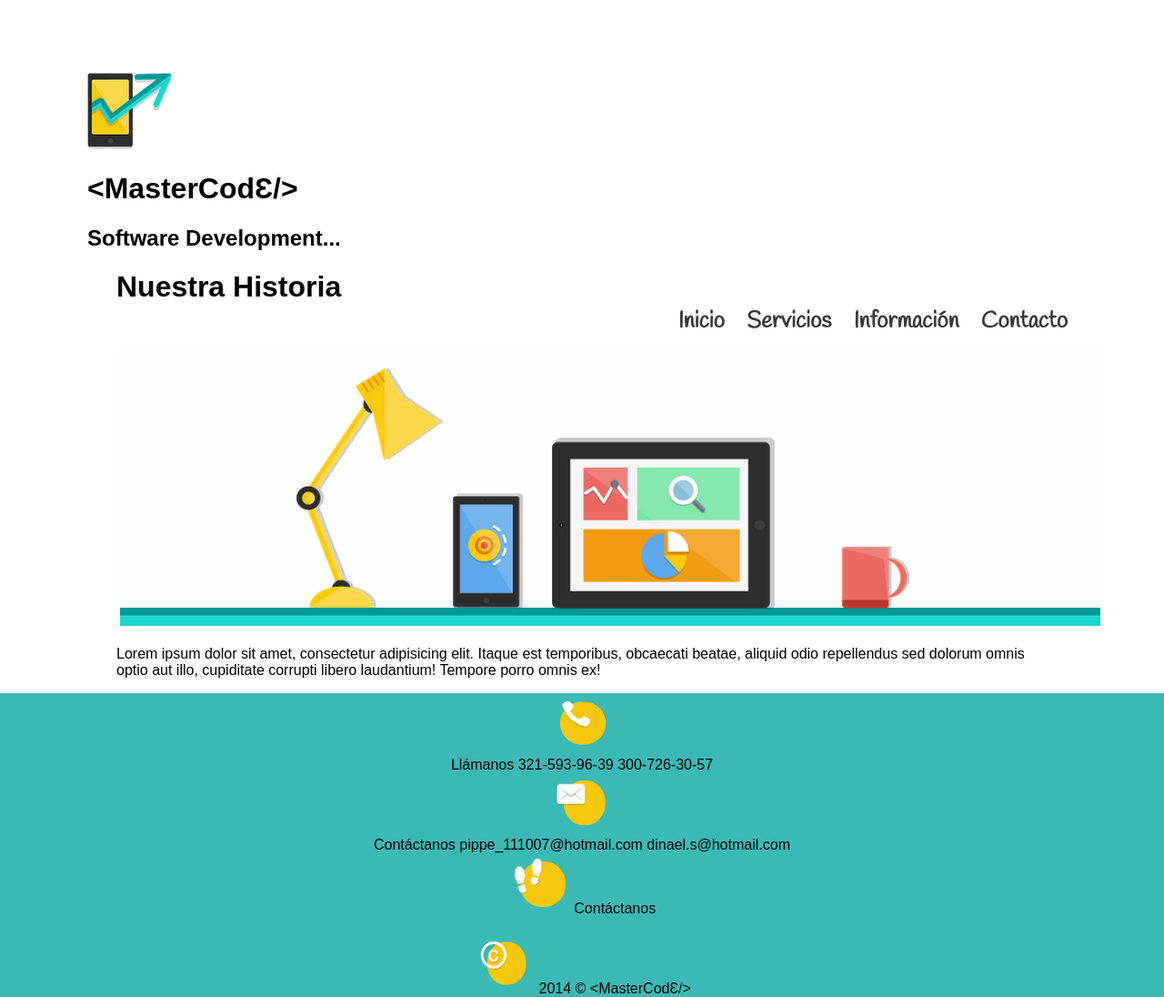
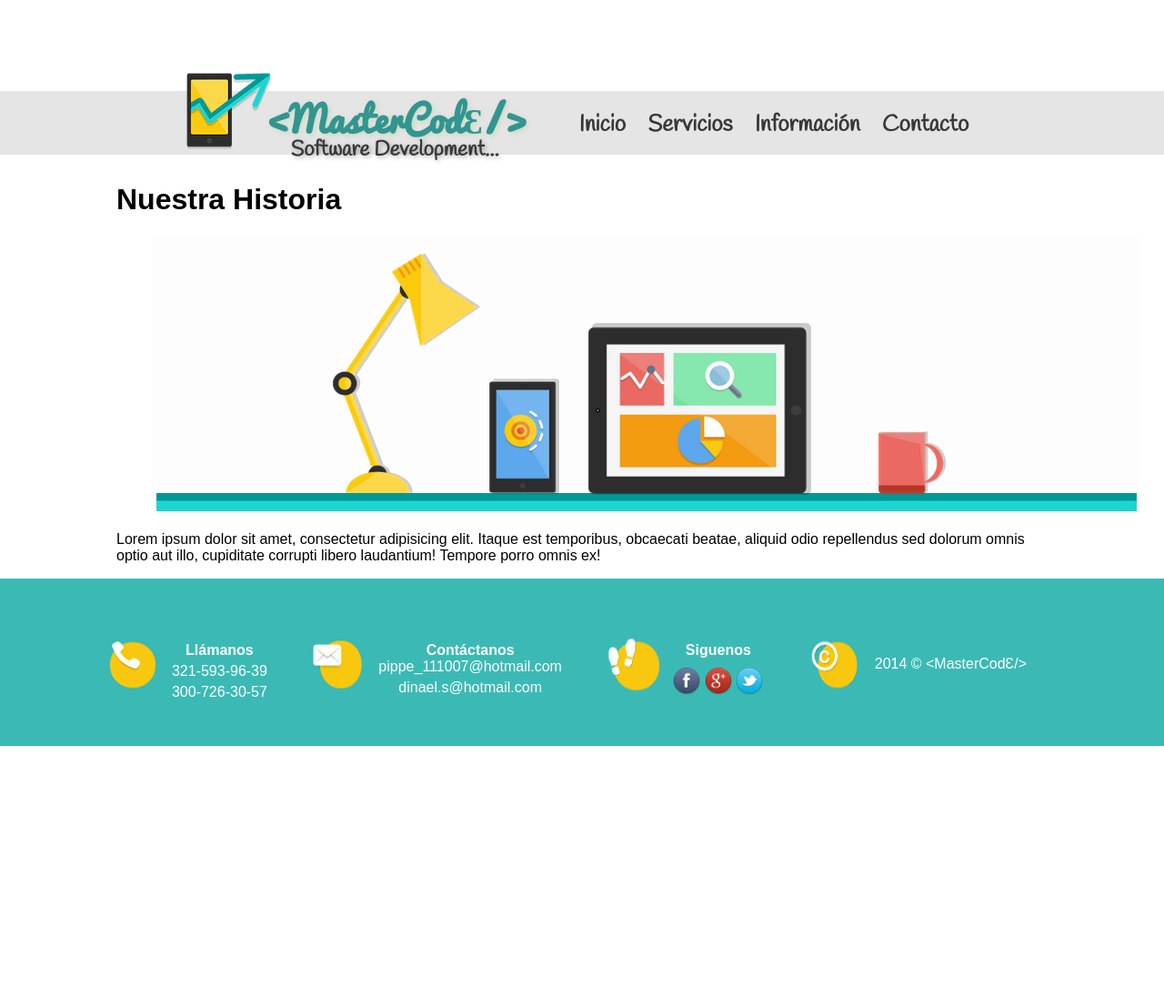
Before and after one commit to MasterCod3/MasterCode, a plain HTML site: page informacion.html in a window 1280 px wide. Shown: the whole page at 91% size. After the commit the page ends 820 px from the top, so only its background shows below. Drawn offline with Linux system fonts and the light colour scheme.

Commit message:
estructuras de pagina con header y footer

```diff
--- a/informacion.html
+++ b/informacion.html
@@ -2,66 +2,79 @@
 <html lang="es">
 <head>
 	<meta charset="UTF-8">
-	<title>&#60MasterCodԐ/&#62</title>
+	<meta name="viewport" content="width=device-width, user-scalable=no, initial-scale=1.0, maximum-scale=1.0, minimum-scale=1.0">
+	<title>&#60MasterCodԐ/&#62-informacion</title>
 	<link rel="stylesheet" href="css/normalize.css">
 	<link rel="stylesheet" href="css/estilos.css">
 </head>
 <body>
+	<div class="caja_header"></div>
+	<div class="principal">
 		<header>
-			<div class="barra">
-				<img src="img/logoheader.png" alt="MasterCodԐ">
-				<div class="titulo">
-					<h1>&#60MasterCodԐ/&#62</h1>
+				<div class="logo">
+					<a href="index.html"><img src="img/logoheader.png" alt="MasterCodԐ"></a>
 				</div>
-				<div class="subt">
-					<h2>Software Development...</h2>
+				<div class="titulos">
+					<h1 class="nombre_empresa">&#60MasterCodԐ/&#62</h1>
+					<h2 class="razon_social">Software Development...</h2>
 				</div>
 				<nav>
 					<ul>
 						<li><a href="index.html">Inicio</a></li>
 						<li><a href="servicios.html">Servicios</a></li>
-						<li><a href="infromacion.html">Información</a></li>
+						<li><a href="informacion.html">Información</a></li>
 						<li><a href="contacto.html">Contacto</a></li>
 					</ul>
 				</nav>
-			</div>
 		</header>
-	<div class="principal">
 		<section class="informacion">
 			<h1>Nuestra Historia</h1>
-			<img src="img/info-principal.png" alt="imgprincipal">
+			<figure class="img_info_prin"><img src="img/info-principal.png" alt="imgprincipal"></figure>
 			<p>Lorem ipsum dolor sit amet, consectetur adipisicing elit. Itaque est temporibus, obcaecati beatae, aliquid odio repellendus sed dolorum omnis optio aut illo, cupiditate corrupti libero laudantium! Tempore porro omnis ex!</p>
 		</section>
 	</div>
 		<footer>
-		<div class="cajafooter">
+			<div class="caja_footer">
 				<div class="llamanos">
+					<figure class="logollamanos">
 						<img src="img/llamanosfooter.png" alt="llamanos">
-				<div class="telefono">
-					<span id="celular">Llámanos</span>
-					<span id="telAND">321-593-96-39</span>
-					<span id="telDIN">300-726-30-57</span>
+					</figure>
+					<div class="telefonos">
+						<span class="llama">Llámanos</span>
+						<span class="cel_andres">321-593-96-39</span>
+						<span class="cel_dinael">300-726-30-57</span>
 					</div>
 				</div>
 				<div class="contactanos">
+					<figure class="logocontactanos">
 						<img src="img/contactanosfooter.png" alt="Contáctanos">
-				<div class="correos">
-					<span id="contacto">Contáctanos</span>
-					<span id="emailAND">pippe_111007@hotmail.com</span>
-					<span id="emailDIN">dinael.s@hotmail.com</span>
+					</figure>
+					<div class="contac">
+						<span class="contacto">Contáctanos</span>
+						<span class="email_andres">pippe_111007@hotmail.com</span>
+						<span class="email_dinael">dinael.s@hotmail.com</span>
 					</div>
 				</div>
+				<div class="redes_sociales">
+					<figure class="logosiguenos">
+						<img src="img/siguenosfooter.png" alt="siguenos">
+					</figure>
 					<div class="siguenos">
-				<img src="img/siguenosfooter.png" alt="siguenos">
-				<span id="contacto">Contáctanos</span>
-				<div class="redes">
-					<img src="" alt="">
-					<img src="" alt="">
+						<span class="sigue">Siguenos</span>
+						<figure class="logos_redes">
+							<a href="#"><img class="facebook" src="img/icons/Facebook.png" alt="Facebook"></a>
+							<a href="#"><img class="Google" src="img/icons/Google-Plus.png" alt="Google"></a>
+							<a href="#"><img class="Twitter" src="img/icons/Twitter-Bird.png" alt="Twitter"></a>
+						</figure>
 					</div>
 				</div>
-			<div class="copy">
-				<img src="img/copyfooter.png" alt="">
-				<span>2014 © &#60MasterCodԐ/&#62 </span>
+				<div class="copyright">
+					<figure class="logocopyright">
+						<img src="img/copyfooter.png" alt="Copyright">
+					</figure>
+					<div class="añocopyright">
+						<span class="año">2014 © &#60MasterCodԐ/&#62 </span>
+					</div>
 				</div>
 			</div>
 		</footer>
```
Also changed, not shown: contacto.html (+38 -25 lines), index.html (+1 -0 lines), servicios.html (+39 -27 lines). Lines whose indentation alone changed are shown as unchanged.
